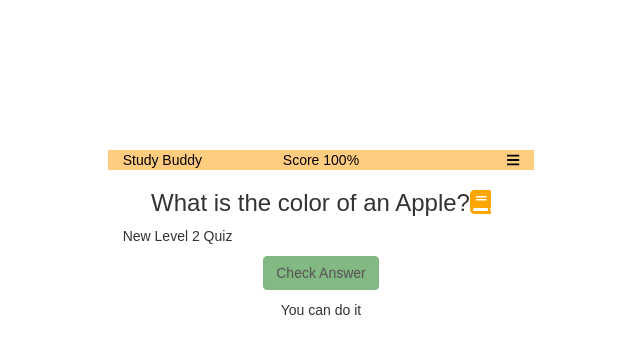
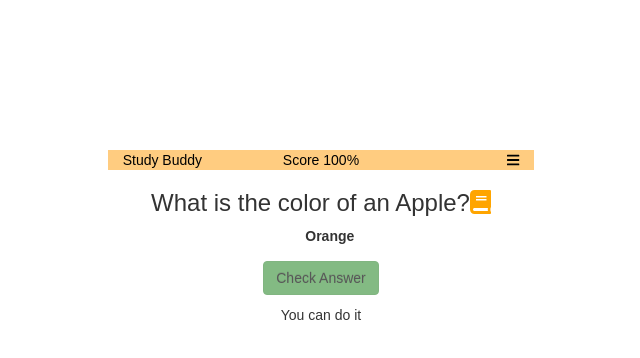
Before and after one commit to jcsmileyjr/Study-Buddy, a React (Create React App) app: page / in a window 1280 px wide. Shown: the top 358 px of the page, without its empty margins (319-959 px from the left). Built offline with nearby package versions, Linux system fonts and the light colour scheme.

Commit message:
Build TrueFalseLevel2 component
- Display a random answer from the array of answers (two incorrect and one correct).

```diff
--- a/src/App.js
+++ b/src/App.js
@@ -9,6 +9,7 @@ import CheckAnswerButton from './Components/CheckAnswerButton.js';
 import DoneButton from './Components/DoneButton.js';
 import Motivation from './Components/Motivation.js';
 import SuccessPage from './Components/SuccessPage.js';
+import TrueFalseOptions from './Components/TrueFalseOptions.js';
 
 const styles = StyleSheet.create({
   //create stripe grey lines throughout the app background as long as there is content
@@ -43,7 +44,7 @@ function TrueFalseLevel2(props){
     <div className= {`col-xs-12 col-sm-8 col-sm-offset-2 col-md-4 col-md-offset-4 col-lg-4 col-lg-offset-4 col-xl-6 col-xl-offset-3 ${css(styles.appBackground)}`}>
 	  <Nav />
 	  <Question />
-      <p>New Level 2 Quiz</p>
+      <TrueFalseOptions />
 	  {!props.currentPassFail && <CheckAnswerButton />}
 	  {props.currentPassFail && <DoneButton />}
 	  <Motivation />
--- /dev/null
+++ b/src/Components/TrueFalseOptions.js
@@ -0,0 +1,163 @@
+import React, {Component} from 'react';
+import { StyleSheet, css } from 'aphrodite';
+import {connect} from 'react-redux';
+
+import {getUserAnswer} from '../Actions/userAnswerActions.js';//import action to update the user's choice to the userAnswer state
+
+const styles = StyleSheet.create({
+  //add whitespace between the radio button and the answer
+  indentAnswerOptions:{
+	  textIndent: "5%"
+  },
+
+  //change the size of the radio button size and whitespace between them
+  spaceBetweenOptions: {
+	  marginBottom: "0px",
+	  height: "4.3vh",
+	  width: "4.3vh",
+	  verticalAlign: "middle"
+  },
+
+  /*remove the bullets and indention from the lists displaying the cases*/
+  removeListBullets: {
+	  listStyleType: "none",
+  	  margin: "0px",
+	  padding: "0px"
+  },
+
+  /*change the answer in the label to show its the wrong answer*/
+  wrongAnswers:{
+	color: "red",
+	textDecoration: "line-through"
+  },
+
+  /*change the answer in the label to show its the correct answer*/
+  correctAnswer:{
+	  color: "green",
+	  fontSize: "1.2em"
+  }
+
+});
+
+//??????????????????????????????
+class TrueFalseOptions extends Component{
+
+//function to get the current answer to be use in the displayAnswers()
+getCurrentAnswer(answers){
+
+  //current index of the test based off of how mnay questions the user has answered. This information is from the currentAnsweredCount state
+  const location = 	(this.props.currentLocation).questionAnswered;
+
+  //current correct answer
+  const currentCorrectAnswer = {"answer":answers[location].answer, "passFail":answers[location].passFail};
+
+  return currentCorrectAnswer;
+}
+
+//function to randomize two answers plus the correct answer. You must give it a array of questions/answer and the correct answer
+getRandomThreeAnswers(answers, correctAnswer){
+
+  const currentTestAnswers = [];//an empty array to be hold the correct answer and two random incorrect answers
+
+  //create an array of answer objects based on a array given as a parameter. This new array of objects have the given array answer and current passFail.
+  const currentAnswerArray = answers.map(function(x){return {"answer":x.answer, "passFail":x.passFail}});
+
+  //randomly pick the first answer. Keep if it doesn’t match the currentCorrectAnswer, re-pick if it matches the currentCorrectAnswer
+  var firstAnswer = currentAnswerArray[Math.floor(Math.random() * currentAnswerArray.length)];
+
+  while(correctAnswer.answer===firstAnswer.answer){
+     firstAnswer = currentAnswerArray[Math.floor(Math.random() * currentAnswerArray.length)];
+  }
+
+  //randomly pick the second answer and keep if it doesn’t match the correct answer and first answer
+  var secondAnswer = currentAnswerArray[Math.floor(Math.random() * currentAnswerArray.length)];
+  while(correctAnswer.answer===secondAnswer.answer || firstAnswer.answer === secondAnswer.answer){
+     secondAnswer = currentAnswerArray[Math.floor(Math.random() * currentAnswerArray.length)];
+  }
+
+  //push all answers into the currentTestAnswers as an object with a second attribute as true or false
+  currentTestAnswers.push(correctAnswer, firstAnswer, secondAnswer);
+
+   //Shuffle the currentTestAnswers array
+   var currentIndex = currentTestAnswers.length, temporayValue, randomIndex;
+
+   while(0 !== currentIndex){
+     randomIndex = Math.floor(Math.random() * currentIndex);
+     currentIndex -= 1;
+
+     temporayValue = currentTestAnswers[currentIndex];
+     currentTestAnswers[currentIndex] = currentTestAnswers[randomIndex];
+     currentTestAnswers[randomIndex] = temporayValue;
+   }
+
+  return currentTestAnswers;
+}
+
+//function to create an array of options to be displayed
+displayAnswers(){
+
+  //list of questions and answers from the test state
+  const arrayofAnswers = this.props.answerList;
+
+  //list of questions and answers from the test state
+  const currentAnswer = this.getCurrentAnswer(arrayofAnswers);
+
+  //get a random two incorrect answers and the correct answered to be displayed
+  const randomAnswers = this.getRandomThreeAnswers(arrayofAnswers, currentAnswer);
+
+  const displayedRandomAnswer = randomAnswers[Math.floor(Math.random() * randomAnswers.length)];
+
+  /*create a array of options as <li> to be displayed as answers. When the user select answer, the value is updated to the userAnswer state
+  const listOfAnswers = randomAnswers.map((answers, index) =>
+	<li key={index}>
+	    <input className={css(styles.spaceBetweenOptions)} type="radio" name="choice" value={answers.answer} onClick={this.saveUserAnswer} />
+		<label className={css(this.props.currentPassFail.passFail && this.isAnswerPass(answers) && styles.correctAnswer, this.props.currentPassFail.passFail && this.isAnswerFail(answers) && styles.wrongAnswers)}>{answers.answer}</label>
+	</li>
+  );
+  */
+	return (<label>{displayedRandomAnswer.answer}</label>)
+}
+
+//function used in the displayAnswers() to check if the current answer object passFail attribute is "pass" and return true. This will update the CSS tot the correctAnswers style.
+isAnswerPass(checkAnswer){
+  if(checkAnswer.passFail === "pass"){
+	  return true;
+  }
+}
+
+//function used in the displayAnswers() to check if the current answer object passFail attribute is "fail" and return true. This will update the CSS tot the wrongAnswers style.
+isAnswerFail(checkAnswer){
+  if(checkAnswer.passFail === "fail"){
+	  return true;
+  }
+}
+
+//method that calls a Redux action to save the user selected anwer to the Redux state
+saveUserAnswer = event =>{
+	this.props.onUpdateUserAnswer(event.target.value);
+}
+
+  render(){
+	  return(
+		<div className={`row ${css(styles.indentAnswerOptions)}`}>
+		  <div className="col-xs-10 col-xs-offset-1 col-sm-8 col-sm-offset-2 col-md-10 col-md-offset-1 col-lg-8 col-lg-offset-2 text-center">
+			{this.displayAnswers()}
+		  </div>
+		</div>
+	  );
+  }
+}
+
+//map imported state of the tests and number of questions answered in the Redux store to local variables to be use by the component.
+const mapStateToProps = state => ({
+	answerList: state.test,
+	currentLocation: state.answered,
+	currentPassFail: state.passFail
+});
+
+//map the imported Redux actions to a local method to be used by the component. This will allow the components to change the state of the Redux store
+const mapActionsToProps = {
+  onUpdateUserAnswer: getUserAnswer
+};
+
+export default connect(mapStateToProps, mapActionsToProps)(TrueFalseOptions);
```
